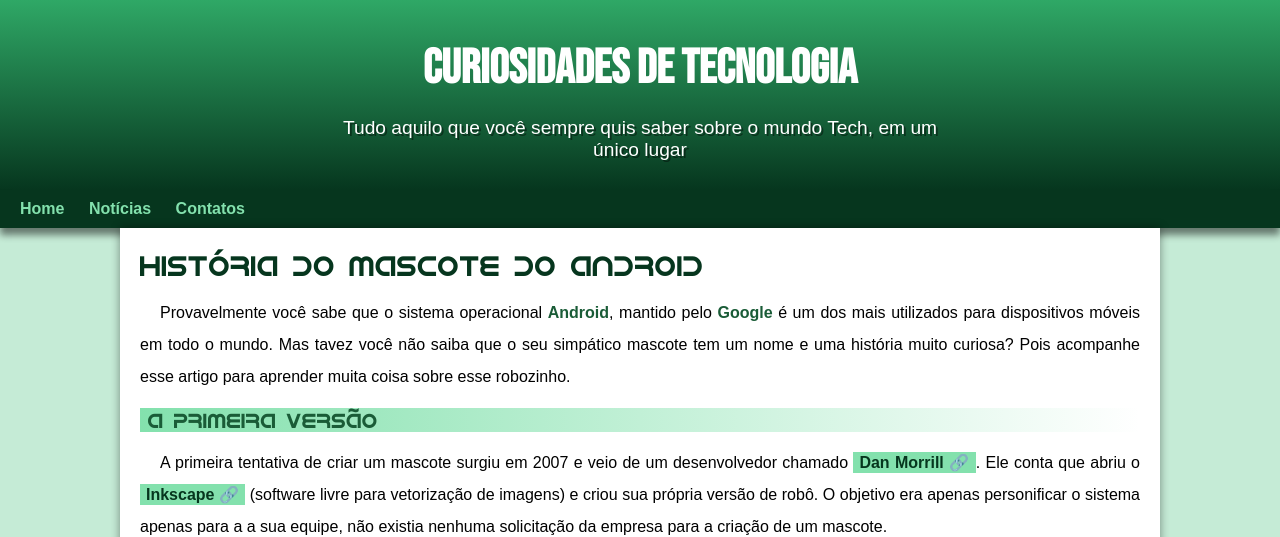
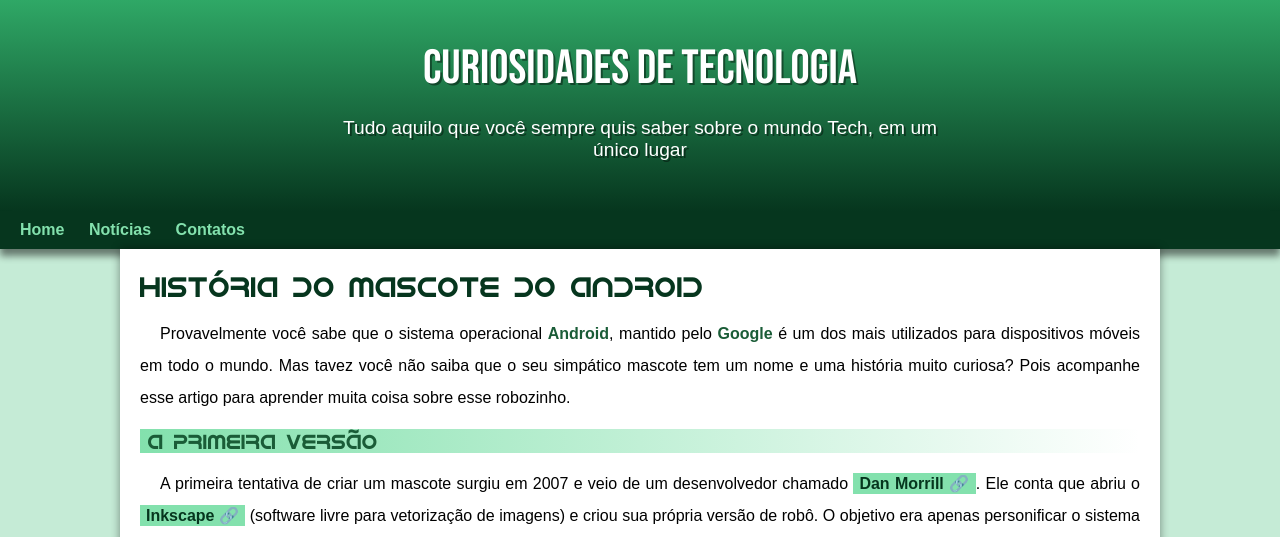
Before and after one commit to leomarquioni/projeto-android, a plain HTML site: page index.html in a window 1280 px wide. Shown: the top 537 px of the page. Drawn offline with Linux system fonts and the light colour scheme.

Commit message:
att site

```diff
--- a/estilo/style.css
+++ b/estilo/style.css
@@ -40,8 +40,7 @@ a.externo::after{
 
 header {
     background-image: linear-gradient(to bottom, var(--cor03), var(--cor05));
-    height: 150px;
-    font-weight: normal;
+    min-height: 150px;
     text-align: center;
     padding-top: 40px;
 }
@@ -50,7 +49,9 @@ header > h1 {
     color: white;
     font-family: var(--fonte-destaque);
     font-size: 3em;
+    font-weight: normal;
     margin-bottom: 20px;
+    text-shadow: 2px 2px 0px rgba(0, 0, 0, 0.425);
 }
 
 header > p {
@@ -63,6 +64,7 @@ header > p {
     padding-right: 10px;
     padding-left: 10px;
     text-shadow: 2px 2px 0px rgba(0, 0, 0, 0.425);
+
 
 }
 nav {
```
